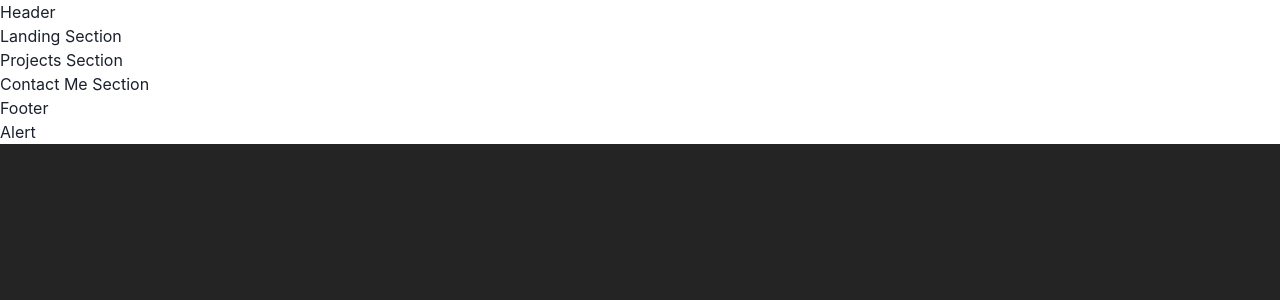
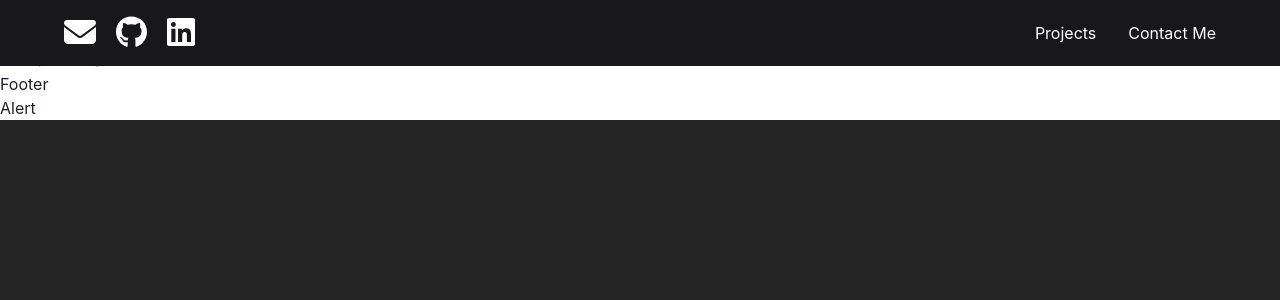
Before and after one commit to jonriber/advanced-react-portfolio, a React (Vite) app in the folder advanced-react-portfolio/: page / in a window 1280 px wide. Shown: the top 300 px of the page. Built offline with nearby package versions, Linux system fonts and the light colour scheme.

Commit message:
Header component implementation

```diff
--- a/advanced-react-portfolio/package.json
+++ b/advanced-react-portfolio/package.json
@@ -13,6 +13,11 @@
     "@chakra-ui/react": "^2.6.1",
     "@emotion/react": "^11.11.0",
     "@emotion/styled": "^11.11.0",
+    "@fortawesome/fontawesome-svg-core": "^6.4.0",
+    "@fortawesome/free-brands-svg-icons": "^6.4.0",
+    "@fortawesome/free-regular-svg-icons": "^6.4.0",
+    "@fortawesome/free-solid-svg-icons": "^6.4.0",
+    "@fortawesome/react-fontawesome": "^0.2.0",
     "framer-motion": "^10.12.12",
     "react": "^18.2.0",
     "react-dom": "^18.2.0"
--- a/advanced-react-portfolio/src/components/Header.jsx
+++ b/advanced-react-portfolio/src/components/Header.jsx
@@ -1,9 +1,74 @@
+import { faEnvelope} from "@fortawesome/free-solid-svg-icons"
+import { faGithub , faLinkedin } from "@fortawesome/free-brands-svg-icons"
+import { FontAwesomeIcon } from "@fortawesome/react-fontawesome";
+import { Box, HStack } from "@chakra-ui/react"
 
+const headerData = [
+    {
+        icon: faEnvelope,
+        url: "mailto: jonatas@prottaribeiro.com",
+    },
+    {
+        icon: faGithub,
+        url: "https://github.com",
+    },
+    {
+        icon: faLinkedin,
+        url: "https://www.linkedin.com",
+    },
+]
+function Header(){
 
-function Header(){
+    function handleClick(anchor){
+        const
+            id = `${anchor}-section`,
+            element = document.getElementById(id);
+        console.log("id and element:",id, element);
+        if(element){
+            element.scrollIntoView({
+                behavior: "smooth",
+                block:"start"
+            });
+        }
+    }
+
     return(
         <>
-            <h1>Header</h1>
+            <Box
+                position={"fixed"}
+                top={0}
+                left={0}
+                right={0}
+                translateY={0}
+                transitionProperty={"transform"}
+                transitionDuration={".3s"}
+                transitionTimingFunction="ease-in-out"
+                bg={"#18181b"}
+            >
+                <Box color="white" maxWidth="1280px" margin="0 auto">
+
+                    <HStack
+                        px={16}
+                        py={4}
+                        justifyContent="space-between"
+                        alignItems="center"
+                    >
+                        <nav>
+                            <HStack spacing={5}>
+                                {headerData.map((item,index) => {
+                                    return(<Box key={index}><a href={item.url}><FontAwesomeIcon icon={item.icon} size="2x" /></a></Box>)
+                                })}
+                            </HStack>
+                        </nav>
+                        <nav>
+                            <HStack spacing={8}>
+                                <Box><a href="/#projects" onClick={() => handleClick("projects")}>Projects</a></Box>
+                                <Box><a href="/#contact-me" onClick={() => handleClick("contact-me")}>Contact Me</a></Box>
+                            </HStack>
+                        </nav>
+                    </HStack>
+                </Box>
+            </Box>
         </>
     )
 }
```
Also changed, not shown: 1 other file (tests, documents, lock files or other folders).
